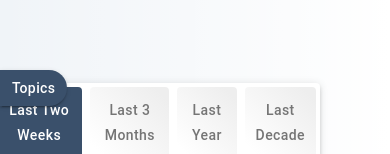
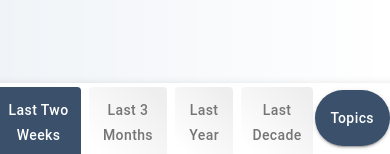
Before and after one commit to sitaram/aitrends, a Next.js app: page / in a window 390 px wide. Shown: the part 690-844 px from the top of the page. Built offline with nearby package versions, Linux system fonts and the light colour scheme; no server answers.

Commit message:
mobile-bar-works

```diff
--- a/app/AppBarComponent.js
+++ b/app/AppBarComponent.js
@@ -3,7 +3,7 @@ import React from 'react';
 import { AppBar, Toolbar, IconButton, Typography, Box } from '@mui/material';
 import MenuIcon from '@mui/icons-material/Menu';
 
-const AppBarComponent = ({ handleDrawerToggle }) => {
+const AppBarComponent = ({ handleTopicsDrawerToggle }) => {
   return (
     <AppBar position="fixed">
       <Toolbar>
@@ -11,7 +11,7 @@ const AppBarComponent = ({ handleDrawerToggle }) => {
           color="inherit"
           aria-label="open drawer"
           edge="start"
-          onClick={handleDrawerToggle}
+          onClick={handleTopicsDrawerToggle}
           sx={{ mr: 2, display: { sm: 'block' } }}
         >
           <MenuIcon />
--- a/app/DrawerComponent.js
+++ b/app/DrawerComponent.js
@@ -6,7 +6,7 @@ import TopicBrowser from './TopicBrowser';
 
 const drawerWidth = 240;
 
-const DrawerComponent = ({ mobileOpen, handleDrawerToggle, topic, handleTopicChange }) => {
+const DrawerComponent = ({ topicsDrawerOpen, handleTopicsDrawerToggle, topic, handleTopicChange }) => {
   const isMobile = useMediaQuery(theme.breakpoints.down('sm'));
 
   const drawerContent = (
@@ -17,37 +17,11 @@ const DrawerComponent = ({ mobileOpen, handleDrawerToggle, topic, handleTopicCha
     <>
       {isMobile ? (
         <>
-          <Button
-            variant="contained"
-            color="primary"
-            onClick={handleDrawerToggle}
-            sx={{
-              borderRadius: '0 20px 20px 0', // Rounded edges on the right side
-              minWidth: 'auto', // Minimize width to fit content
-              padding: '6px 12px', // Adjust padding
-              fontSize: '0.875rem', // Font size similar to typical Material-UI button text
-              textTransform: 'none', // Avoid uppercase to make it look more like a tab
-              position: 'fixed', // Keep the button visible and in a consistent position
-              top: '90vh', // Position at 90% of the viewport height
-              left: 0, // Stick to the left side of the viewport
-              zIndex: 1201, // Ensure it's above other components
-              backgroundColor: '#3a506b !important', // Example blue color, adjust as needed
-              color: '#fff', // Text color
-              opacity: 1, // Ensure the button is fully opaque
-              '&:hover': {
-                backgroundColor: '#1976d2', // Lighter shade on hover
-                opacity: 1, // Ensure the button remains opaque on hover
-              },
-              ...(mobileOpen && { display: 'none' }), // Hide when drawer is open
-            }}
-          >
-            Topics
-          </Button>
           <SwipeableDrawer
             anchor="left"
-            open={mobileOpen}
-            onClose={handleDrawerToggle}
-            onOpen={handleDrawerToggle}
+            open={topicsDrawerOpen}
+            onClose={handleTopicsDrawerToggle}
+            onOpen={handleTopicsDrawerToggle}
 	    sx={{
 	      '.MuiDrawer-paper': {
 		marginTop: '60px', // Add this margin to create space for the title bar
--- a/app/TimeframeSlider.js
+++ b/app/TimeframeSlider.js
@@ -1,7 +1,7 @@
 'use client'
 
 import React from 'react';
-import { Box, ToggleButtonGroup, ToggleButton, Paper } from '@mui/material';
+import { Box, ToggleButtonGroup, ToggleButton, Paper, Button } from '@mui/material';
 import { styled } from '@mui/material/styles';
 
 // Custom Styling for ToggleButtonGroup
@@ -42,7 +42,7 @@ const StyledToggleButton = styled(ToggleButton)(({ theme }) => ({
   },
 }));
 
-const TimeframeSlider = ({ value, onChange }) => {
+const TimeframeSlider = ({ value, onChange, handleTopicsDrawerToggle }) => {
   const handleTimeframeChange = (event, newTimeframe) => {
     if (newTimeframe !== null) {
       onChange(newTimeframe);
@@ -55,7 +55,7 @@ const TimeframeSlider = ({ value, onChange }) => {
 	 position: 'fixed',
 	 bottom: 0,
 	 left: 0,
-	 width: '80%',
+	 width: '100%',
 	 zIndex: 999, // Ensure the slider is above other content
 	 backgroundColor: 'white',
        }}
@@ -66,6 +66,9 @@ const TimeframeSlider = ({ value, onChange }) => {
 	  exclusive
 	  onChange={handleTimeframeChange}
 	  aria-label="timeframe"
+	  sx={{
+	    width: '80%',
+	  }}
 	>
 	  <StyledToggleButton value="last two weeks" aria-label="last two weeks">
 	    Last Two Weeks
@@ -80,6 +83,32 @@ const TimeframeSlider = ({ value, onChange }) => {
 	    Last Decade
 	  </StyledToggleButton>
 	</StyledToggleButtonGroup>
+
+        <Button
+          variant="contained"
+          color="primary"
+          onClick={handleTopicsDrawerToggle}
+          sx={{
+            borderRadius: '32px 32px',
+            minWidth: 'auto',
+            padding: '16px',
+            fontSize: '0.875rem',
+            textTransform: 'none',
+            position: 'absolute',
+            bottom: '8px',
+            right: 0, // Position it on the right
+            zIndex: 1201,
+            backgroundColor: '#3a506b !important',
+            color: '#fff',
+            opacity: 1,
+            '&:hover': {
+              backgroundColor: '#1976d2',
+              opacity: 1,
+            },
+          }}
+        >
+          Topics
+        </Button>
       </Paper>
     </Box>
   );
--- a/app/page.js
+++ b/app/page.js
@@ -13,15 +13,15 @@ import { Helmet } from 'react-helmet-async';
 import TimeframeSlider from './TimeframeSlider';
 
 const Home = () => {
-  const [mobileOpen, setMobileOpen] = useState(false);
+  const [topicsDrawerOpen, setTopicsDrawerOpen] = useState(false);
   const [timeframe, setTimeframe] = useState('last two weeks');
   const [topic, setTopic] = useState('All AI Topics');
   const [content, setContent] = useState([]);
   const [isLoading, setIsLoading] = useState(false);
   const cache_salt = '1';
 
-  const handleDrawerToggle = () => {
-    setMobileOpen(!mobileOpen);
+  const handleTopicsDrawerToggle = () => {
+    setTopicsDrawerOpen(!topicsDrawerOpen);
   };
 
   const handleTimeframeChange = (newTimeframe) => {
@@ -67,11 +67,12 @@ const Home = () => {
     <ThemeProvider theme={theme}>
       <CssBaseline />
       <Box sx={{ display: 'flex' }}>
-        <AppBarComponent handleDrawerToggle={handleDrawerToggle} />
+        <AppBarComponent handleTopicsDrawerToggle={handleTopicsDrawerToggle} />
         <DrawerComponent
-          mobileOpen={mobileOpen}
-          handleDrawerToggle={handleDrawerToggle}
+          topicsDrawerOpen={topicsDrawerOpen}
+          handleTopicsDrawerToggle={handleTopicsDrawerToggle}
           topic={topic}
+          timeframe={timeframe}
           handleTopicChange={handleTopicChange}
         />
         <Box
@@ -85,7 +86,7 @@ const Home = () => {
           <ContentComponent isLoading={isLoading} content={content} />
         </Box>
       </Box>
-      <TimeframeSlider value={timeframe} onChange={handleTimeframeChange} /> {/* Moved outside of the main content */}
+      <TimeframeSlider value={timeframe} onChange={handleTimeframeChange} handleTopicsDrawerToggle={handleTopicsDrawerToggle} />
     </ThemeProvider>
   );
 };
```
